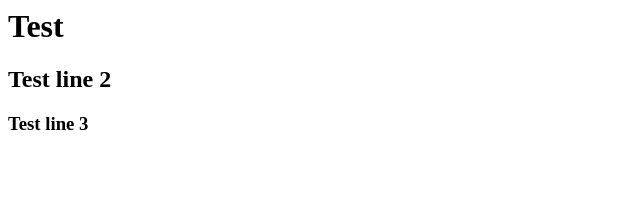
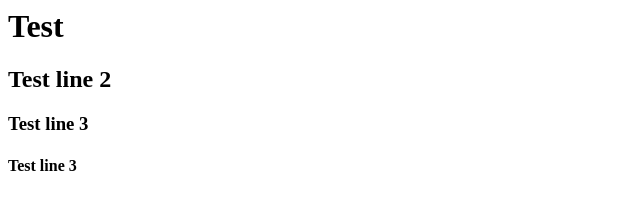
Before and after one commit to tolysz/deploy-test, a plain HTML site: page index.html in a window 1280 px wide. Shown: the full height of the page, 0-640 px from the left. Drawn offline with Linux system fonts and the light colour scheme.

Commit message:
Update index.html

```diff
--- a/index.html
+++ b/index.html
@@ -4,5 +4,6 @@
 <h1>Test</h1>
 <h2>Test line 2</h2>
 <h3>Test line 3</h3>
+<h4>Test line 3</h4>
 </body>
 </html>
```
